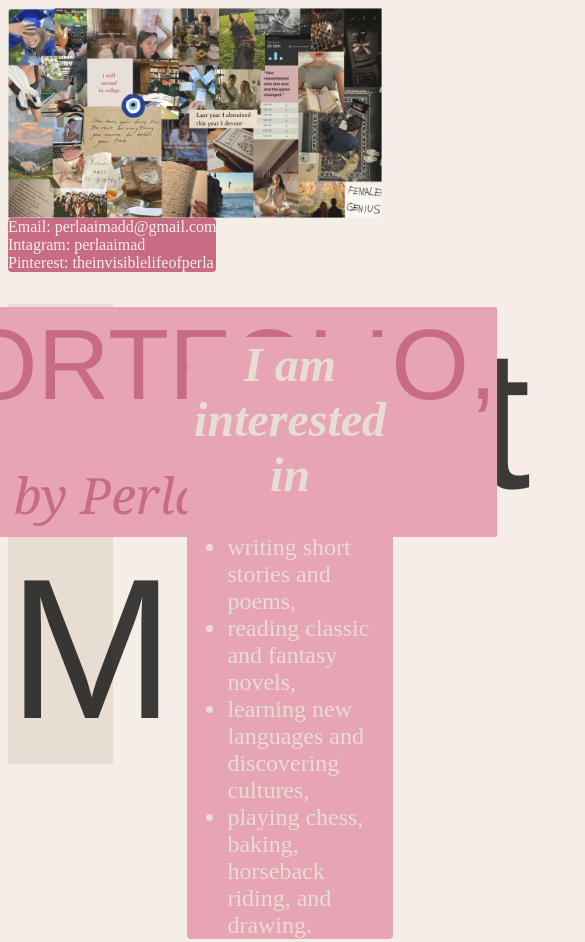
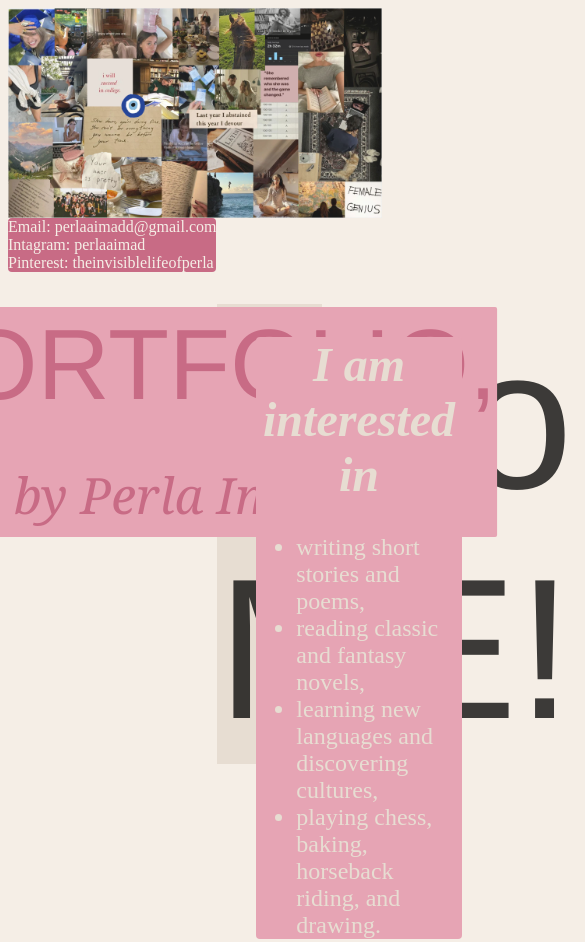
Before and after one commit to perlaimad/perlaimad.github.io, a plain HTML site: page index.html in a window 390 px wide. Shown: the top 942 px of the page, 585 px wide, since content can reach past the window. Drawn offline with Linux system fonts and the light colour scheme.

Commit message:
Update style.css
Attempt 2, using chat gpt

```diff
--- a/style.css
+++ b/style.css
@@ -1,41 +1,11 @@
-body{
+/* Default styles */
+body {
     background-color: #f5eee6;
     font-family: 'Times New Roman', Times, serif;
- display: flex;
- justify-content: space-between;
 }
 
-/* Media query for screens narrower than 768px (e.g., mobile devices) */
-@media (max-width: 767px) {
-    /* Adjust navigation menu for smaller screens */
-    body {
-        flex-direction: column; /* Stack items vertically */
-        align-items: flex-start; /* Align items to the start of the container */
-    }
-}
-
-#homepage {
-    border-radius: 2px;
-    font-size: 100px;
-    font-family:'Franklin Gothic Medium', 'Arial Narrow', Arial, sans-serif;
-    color: #c86b85;
-    background-color: #e6a4b4;
-    position:absolute;
-    top: 50%;
-    left: 50%;
-    transform: translate(-50%, -50%);
-
-.name{
-    font-size: 50px;
-    font-family: Georgia, 'Times New Roman', Times, serif;
-    font-style: italic;
-    margin-left: 20%;
-    font-display:inherit;
-}
-
-}
-
-img{
+/* Common styles for both screen sizes */
+img {
     display: block;
     margin-left: auto;
     margin-right: auto;
@@ -44,51 +14,97 @@ img{
 }
 
 .socials {
-    background-color:#c86b85;
+    background-color: #c86b85;
     border-radius: 4px;
     font-size: medium;
     display: flex;
     font-family: 'Times New Roman', Times, serif;
     justify-content: center;
     color: #f5eee6;
+    max-width: 100%;
 }
 
- #aboutme{
-    display:flex;
-    justify-content:space-between;
+/* Media query for screens narrower than 768px (e.g., mobile devices) */
+@media (max-width: 767px) {
+    /* Adjust layout for smaller screens */
+    body {
+        display: flex;
+        flex-direction: column;
+        align-items: flex-start;
     }
 
-.me{
-    font-family:'Franklin Gothic Medium';
+    .name {
+        margin-left: 0; /* Reset margin */
+        text-align: center; /* Center text */
+    }
+
+    #aboutme {
+        display: flex;
+        flex-direction: column;
+        align-items: center;
+    }
+
+    .me {
+        width: 100%; /* Full width on smaller screens */
+    }
+}
+
+/* Styles specific to larger screens */
+#homepage {
+    border-radius: 2px;
+    font-size: 100px;
+    font-family: 'Franklin Gothic Medium', 'Arial Narrow', Arial, sans-serif;
+    color: #c86b85;
+    background-color: #e6a4b4;
+    position: absolute;
+    top: 50%;
+    left: 50%;
+    transform: translate(-50%, -50%);
+}
+
+.name {
+    font-size: 50px;
+    font-family: Georgia, 'Times New Roman', Times, serif;
+    font-style: italic;
+    margin-left: 20%;
+    font-display: inherit;
+    max-width: 100%;
+}
+
+#aboutme {
+    display: flex;
+    justify-content: space-between;
+}
+
+.me {
+    font-family: 'Franklin Gothic Medium';
     font-style: bold;
-    color:rgba(0, 0, 0, 0.758);
-    font-size:200px;
+    color: rgba(0, 0, 0, 0.758);
+    font-size: 200px;
     background-color: #e7ddd2;
     width: 20%;
-    box-sizing:border-box;
-
+    box-sizing: border-box;
 }
 
-#rows{
-    position:absolute;
+#rows {
+    position: absolute;
     padding-left: 46%;
-
 }
 
-.info{
+.info {
     background-color: #e6a4b4;
-    color:#e7ddd2;
-    font-size:24px;
+    color: #e7ddd2;
+    font-size: 24px;
     margin-right: 0%;
-    height:24%;
+    height: 24%;
     border-radius: 4px;
 }
 
-.education{
+.education {
     background-color: #c86b85;
     border-radius: 4px;
-    color:#e7ddd2;
-    font-size:24px;
+    color: #e7ddd2;
+    font-size: 24px;
     margin-right: 0%;
-    height:20%;
+    height: 20%;
 }
```
Lines whose indentation alone changed are shown as unchanged.
